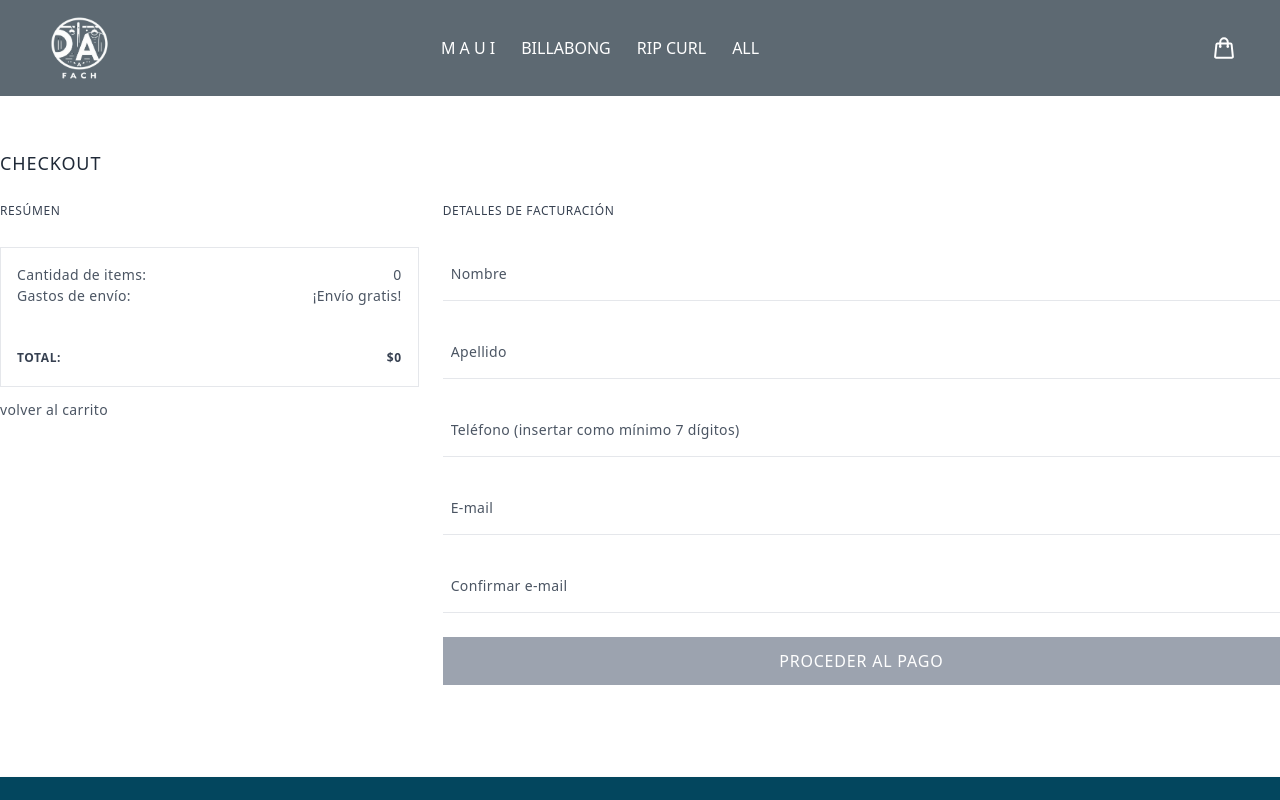
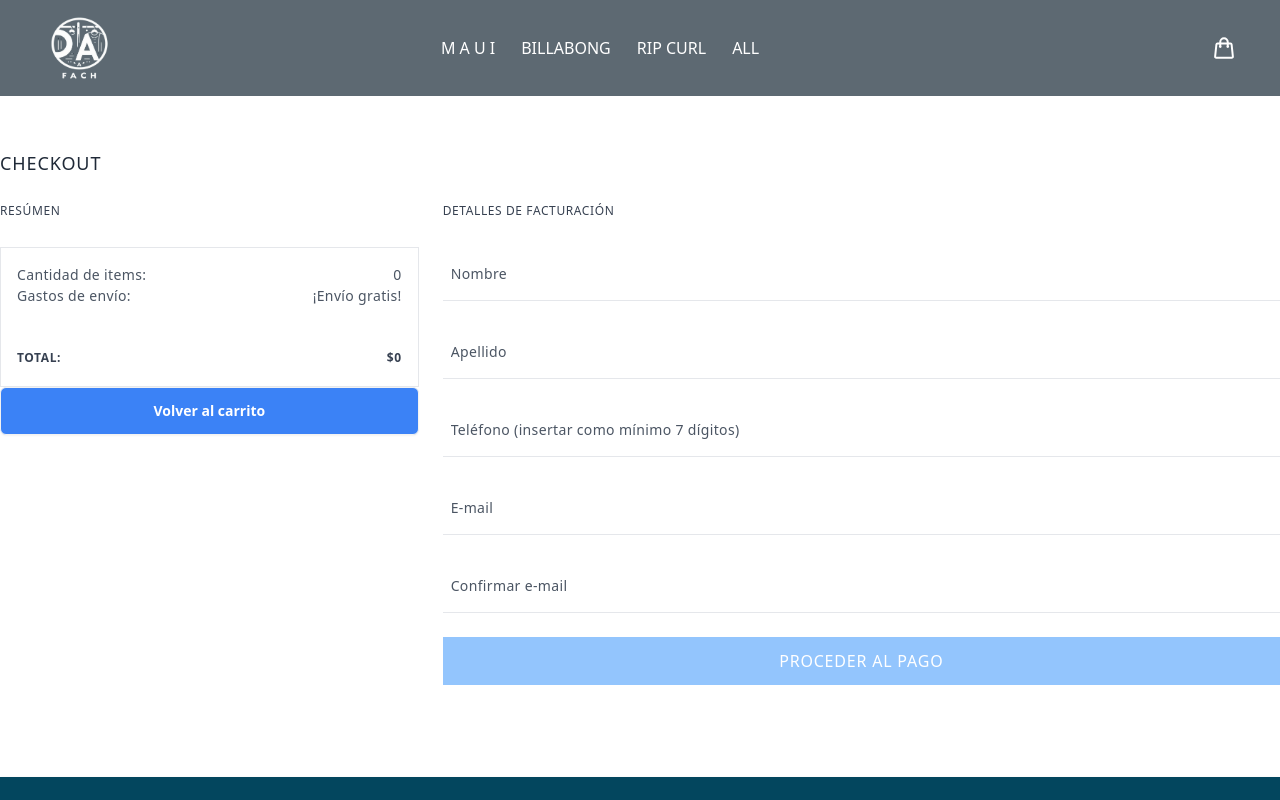
Before and after one commit to rdanielpe/facha-store, a React (Vite) app: page /checkout in a window 1280 px wide. Shown: the top 800 px of the page. Built offline with nearby package versions, Linux system fonts and the light colour scheme; no server answers.

Commit message:
FIX: button styles checkout

```diff
--- a/src/components/Checkout/Checkout.jsx
+++ b/src/components/Checkout/Checkout.jsx
@@ -87,9 +87,11 @@
 									<p>${totalCart()}</p>
 								</div>
 							</div>
-							<Link to='/cart' className="flex flex-row items-center mt-3 text-sm font-light leading-normal tracking-wide text-gray-600 lowercase">
+							<Link to='/cart' className="text-white bg-blue-500 rounded-md btn">
+
 								Volver al carrito
 							</Link>
+
 						</div>
 						{/* <button className="ml-2 bg-green-500 btn hover:bg-green-600" onClick={updateOrder}>actualizar datos</button>
 				<button className="ml-2 bg-red-600 btn hover:text-black hover:bg-white" onClick={batchUpdate}>Batch</button> */}
@@ -152,14 +154,14 @@
 									// Botón habilitado
 									<input
 										onClick={() => { saveOrder(); setShowModal(true) }}
-										className="w-full py-3 mt-6 font-medium leading-normal tracking-wider text-center text-white uppercase bg-gray-700 cursor-pointer select-none text-xxs focus:outline-none focus:ring-transparent"
+										className="w-full py-3 mt-6 font-medium leading-normal tracking-wider text-center text-white uppercase bg-blue-500 cursor-pointer select-none text-xxs focus:outline-none focus:ring-transparent"
 										type="submit"
 										value="Proceder al pago"
 									/>
 								) : (
 									// Botón deshabilitado
 									<input
-										className="w-full py-3 mt-6 font-medium leading-normal tracking-wider text-center text-white uppercase bg-gray-400 select-none text-xxs focus:outline-none focus:ring-transparent"
+										className="w-full py-3 mt-6 font-medium leading-normal tracking-wider text-center text-white uppercase bg-blue-300 select-none text-xxs focus:outline-none focus:ring-transparent"
 										type="submit"
 										value="Proceder al pago"
 										disabled
```
